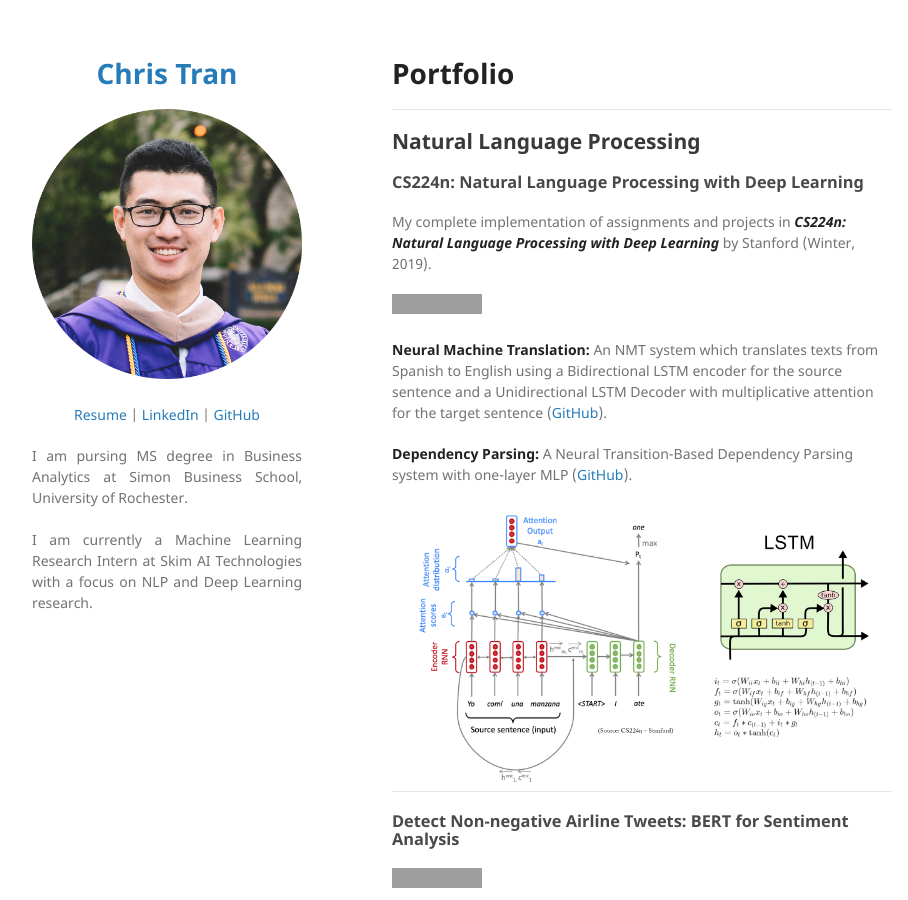
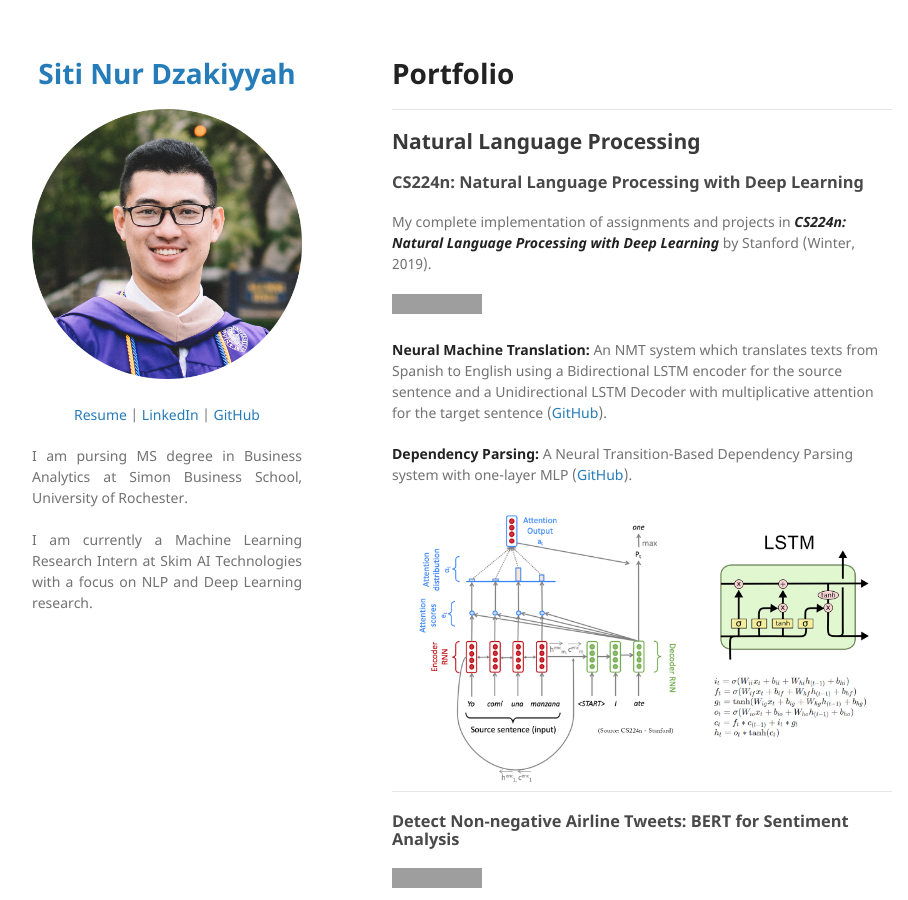
Before and after one commit to zakkyahh/zakkyahh.github.io, a Jekyll site: the page built from index.md, in a window 1280 px wide and 900 px high. Shown: the whole window, without its empty margins (178-1086 px from the left). Built offline with Jekyll 4.4.1, drawn with Linux system fonts in a browser that asks for light colours; our own code applies the rules of GitHub Pages for plain Markdown files; grey boxes are pictures that could not be loaded.

Commit message:
Update _config.yml

```diff
--- a/_config.yml
+++ b/_config.yml
@@ -1,4 +1,4 @@
-title: <p align="center"> Chris Tran </p>
+title: <p align="center"> Siti Nur Dzakiyyah </p>
 
 logo: "/images/picture.png?raw=true"
 
```
